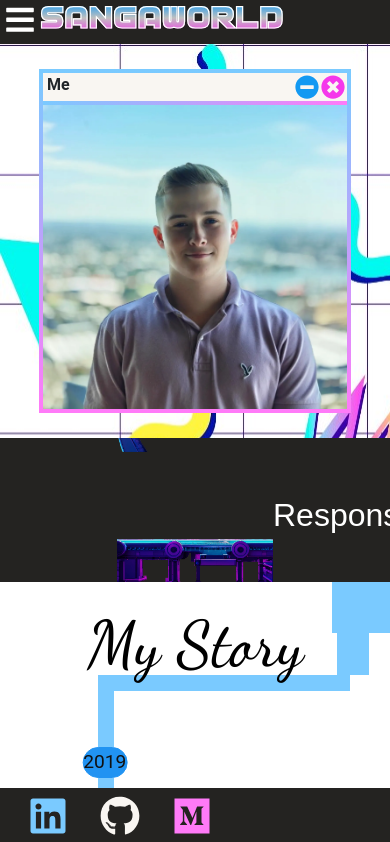
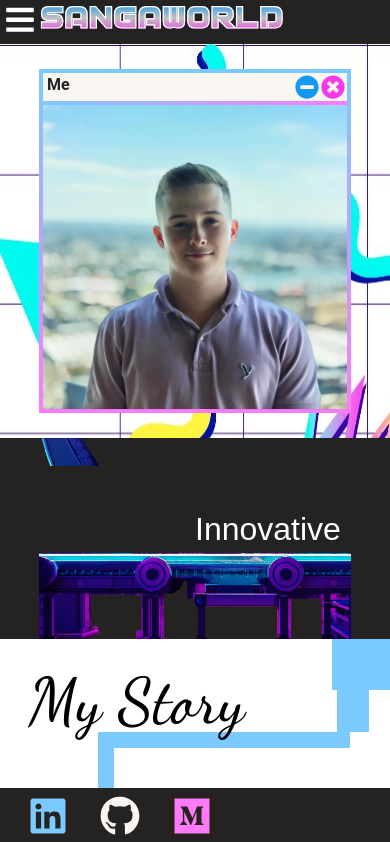
Before and after one commit to lukesngr/sangaworld, a Next.js app: page /home in a window 390 px wide. Shown: the top 842 px of the page. Built offline with nearby package versions, Linux system fonts and the light colour scheme.

Commit message:
Making conveyer belt responsive

```diff
--- a/src/components/home/ConveyerBelt.js
+++ b/src/components/home/ConveyerBelt.js
@@ -3,7 +3,7 @@ import '../../styles/conveyer.scss'
 
 export default function ConveyerBelt() {
 
-    const words = ["Passionate", "Driven", "Responsible", "Innovative"];
+    const words = ["Passionate", "Driven", "Innovative", "Fullstack Developer"];
     let selection = 0;
     const [text, setText] = useState(words[0]);
     const intervalRef = useRef(null);
--- a/src/styles/conveyer.scss
+++ b/src/styles/conveyer.scss
@@ -60,3 +60,34 @@
     }
 
 }
+
+@keyframes movingThroughAssemblyLine {
+    0% {
+        transform: rotate(9deg) scale(0.9) translateX(-3.5vw);
+    }
+    5% {
+        transform: rotate(0deg) scale(1.0) translate(2vw, 0);
+    }
+    10% {
+        transform: rotate(0deg) scale(1.0) translate(2vw, 10vw);
+    }
+
+    80% {
+        transform: rotate(0deg) scale(1.0) translate(40vw, 10vw);
+    }
+
+    90% {
+        transform: rotateZ(45deg) scale(1.0) translate(44vw, -23vw);
+    }
+
+    100% {
+        transform: rotateZ(90deg) scale(1.0) translate(26vw, -53vw);
+    }
+
+}
+
+@media only screen and (max-width: 900px) {
+    .conveyerBeltSection {
+        width: 80%;
+    }
+}
```
